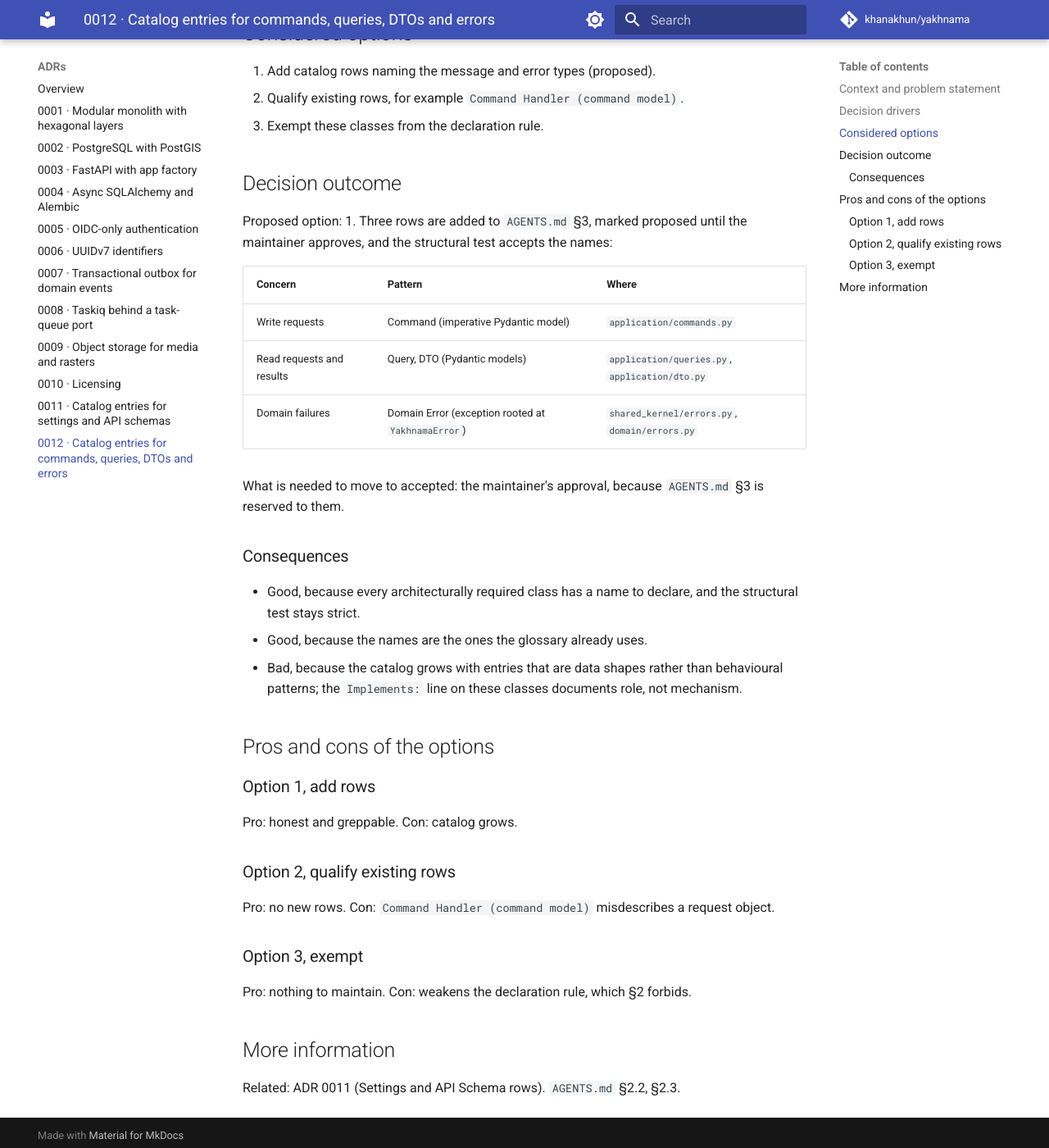
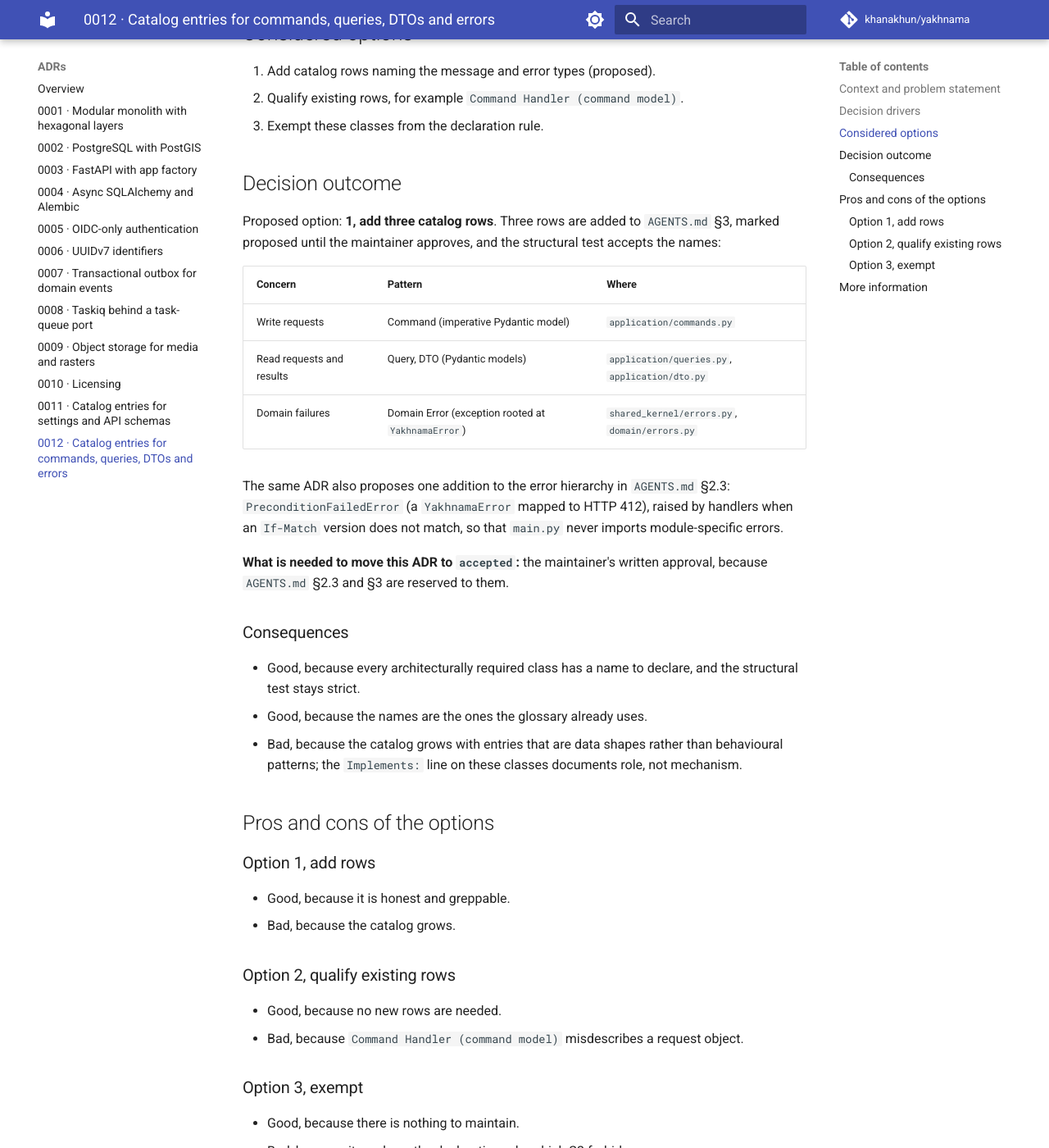
Before and after one commit to khanakhun/yakhnama, an MkDocs documentation site: the page built from docs/adr/0012-catalog-entries-for-commands-queries-dtos-and-errors.md, in a window 1280 px wide and 1400 px high, scrolled down 859 px. Shown: the whole window at 82% size. Built offline with MkDocs 1.6.1 and Material for MkDocs 9.7.7, drawn with Linux system fonts in a browser that asks for light colours; comment, search, counter and statistics services are not loaded; some of the changed text lies outside the part shown.

Commit message:
docs(adr): propose PreconditionFailedError in ADR 0012 and align its format
Also names the ADR 0012 patterns in the structural test's catalog comment and
gives integration-engineer ownership of the mirrored integration test paths.

```diff
--- a/docs/adr/0012-catalog-entries-for-commands-queries-dtos-and-errors.md
+++ b/docs/adr/0012-catalog-entries-for-commands-queries-dtos-and-errors.md
@@ -2,7 +2,7 @@
 
 - Date: 2026-09-23
 - Status: proposed
-- Deciders: lead agent, maintainer
+- Deciders: lead agent, maintainer (required: this changes `AGENTS.md` §2.3 and §3)
 
 ## Context and problem statement
 
@@ -29,7 +29,7 @@ no declaration at all, all of which the test would reject once copied into `src/
 
 ## Decision outcome
 
-Proposed option: 1. Three rows are added to `AGENTS.md` §3, marked proposed until the
+Proposed option: **1, add three catalog rows**. Three rows are added to `AGENTS.md` §3, marked proposed until the
 maintainer approves, and the structural test accepts the names:
 
 | Concern | Pattern | Where |
@@ -38,8 +38,12 @@ maintainer approves, and the structural test accepts the names:
 | Read requests and results | Query, DTO (Pydantic models) | `application/queries.py`, `application/dto.py` |
 | Domain failures | Domain Error (exception rooted at `YakhnamaError`) | `shared_kernel/errors.py`, `domain/errors.py` |
 
-What is needed to move to accepted: the maintainer's approval, because `AGENTS.md` §3 is
-reserved to them.
+The same ADR also proposes one addition to the error hierarchy in `AGENTS.md` §2.3:
+`PreconditionFailedError` (a `YakhnamaError` mapped to HTTP 412), raised by handlers when an
+`If-Match` version does not match, so that `main.py` never imports module-specific errors.
+
+**What is needed to move this ADR to `accepted`:** the maintainer's written approval,
+because `AGENTS.md` §2.3 and §3 are reserved to them.
 
 ### Consequences
 
@@ -52,13 +56,16 @@ reserved to them.
 ## Pros and cons of the options
 
 ### Option 1, add rows
-Pro: honest and greppable. Con: catalog grows.
+- Good, because it is honest and greppable.
+- Bad, because the catalog grows.
 
 ### Option 2, qualify existing rows
-Pro: no new rows. Con: `Command Handler (command model)` misdescribes a request object.
+- Good, because no new rows are needed.
+- Bad, because `Command Handler (command model)` misdescribes a request object.
 
 ### Option 3, exempt
-Pro: nothing to maintain. Con: weakens the declaration rule, which §2 forbids.
+- Good, because there is nothing to maintain.
+- Bad, because it weakens the declaration rule, which §2 forbids.
 
 ## More information
 
```
Also changed, not shown: AGENTS.md (+3 -2 lines), 1 other file.
